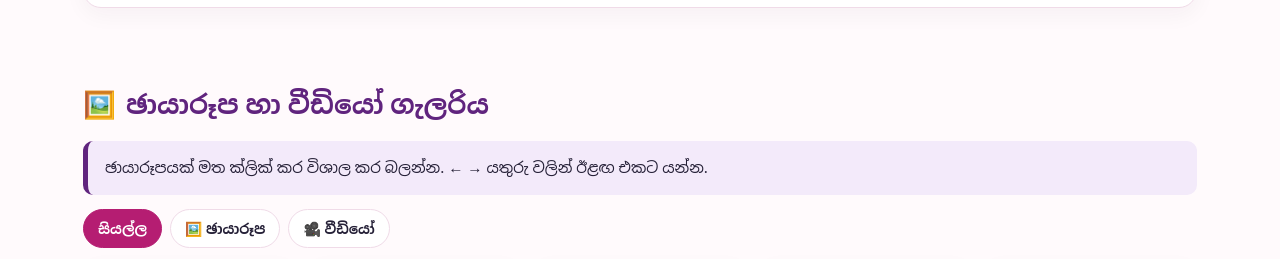
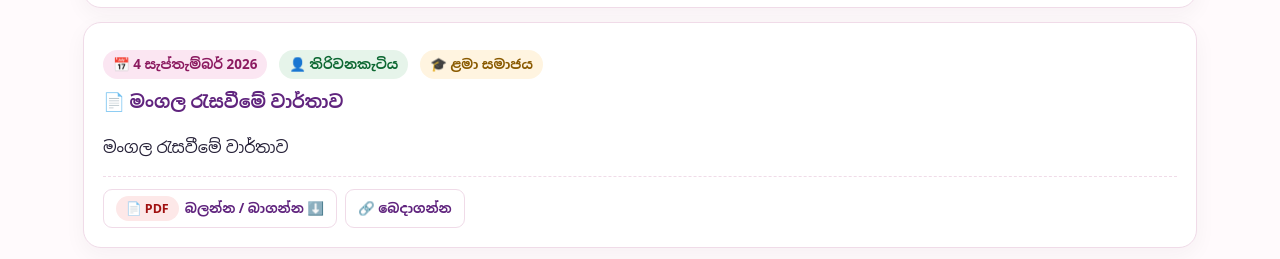
Before and after one commit to manumithabox/sihinakakulu, a plain HTML site: page index.html in a window 1280 px wide. Shown: the part 3408-3667 px from the top of the page. Drawn offline with Linux system fonts and the light colour scheme; grey boxes are pictures that could not be loaded; animation ran at ten frames a second.

Commit message:
Add files via upload

```diff
--- a/index.html
+++ b/index.html
@@ -610,7 +610,16 @@ const REPORTS = [
     class_si: "ළමා සමාජය", class_en: "Children's Society",
     content_si: "නාම ලේඛනය", content_en: "Name list",
     pdf: "report1.pdf"
+  },
+  {
+    date: "2026-09-04",
+    title_si: "මංගල රැසවීමේ වාර්තාව", title_en: "Name List",
+    name_si: "තිරිවනකැටිය", name_en: "Thirivanaketiya",
+    class_si: "ළමා සමාජය", class_en: "Children's Society",
+    content_si: "මංගල රැසවීමේ වාර්තාව", content_en: "Name list",
+    pdf: "සිහින කැකුළු ළමා සමාජය.pdf"
   }
+
 ];
 
 const GALLERY = [
```
Also changed, not shown: 1 other file.
